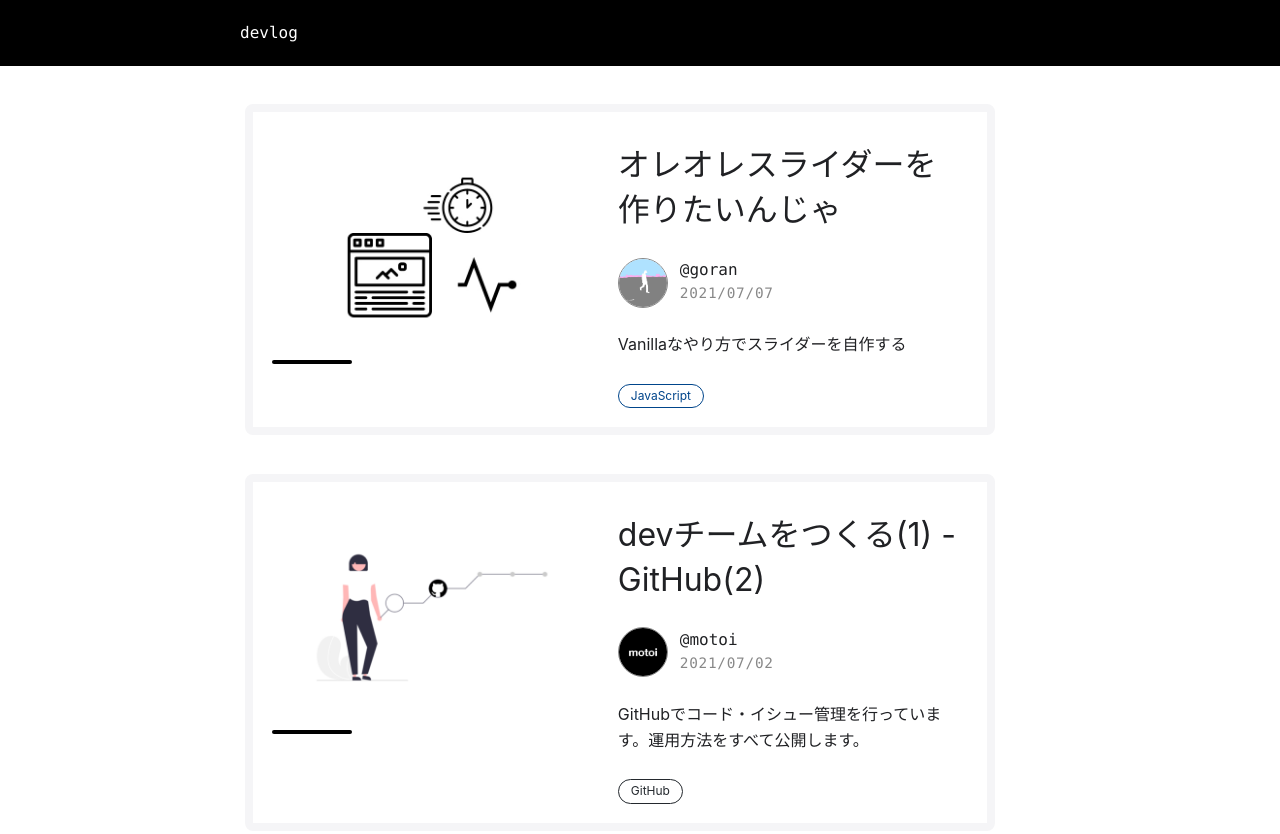
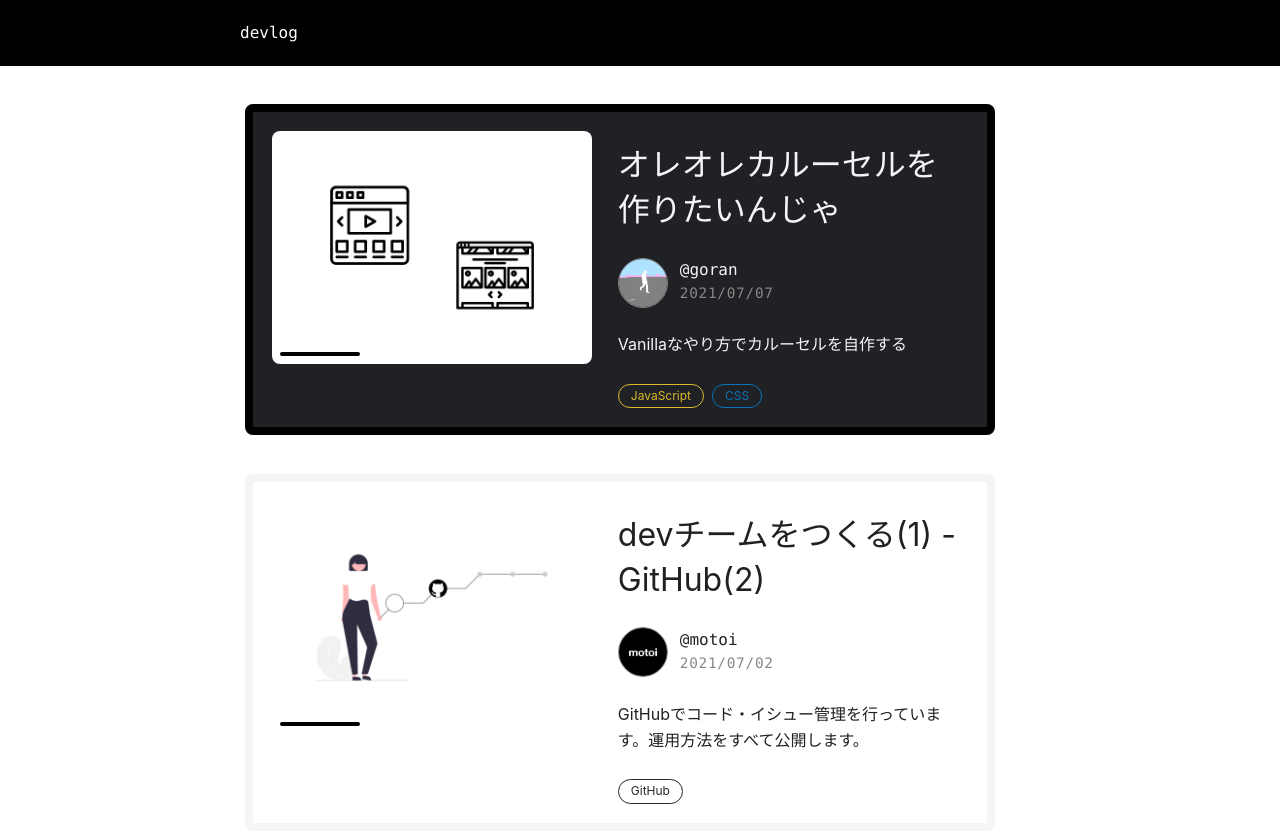
Before and after one commit to plusclass/devlog, a Gatsby site: page / in a window 1280 px wide. Shown: the top 834 px of the page. Built offline with nearby package versions, Linux system fonts and the light colour scheme; Gatsby itself is replaced by a stand-in of ours.

Commit message:
ひとまずfix

````diff
--- a/content/blog/ole-ole-slider/index.md
+++ b/content/blog/ore-ore-carousel/index.md
@@ -1,26 +1,35 @@
 ---
-title: 'オレオレスライダーを作りたいんじゃ'
+title: 'オレオレカルーセルを作りたいんじゃ'
 date: '2021-07-07T12:00:00.000Z'
 category: 'javascript'
-category2: ''
+category2: 'css'
 category3: ''
-description: 'Vanillaなやり方でスライダーを自作する'
+description: 'Vanillaなやり方でカルーセルを自作する'
 author: 'goran'
 hero: 'hero.jpg'
 ogp: 'ogp.jpg'
 ---
 
-こんにちは。GORAN です。僕は高速な Web 体験こそ至高という過激派ですので、基本的にスライダー大反対派です。ピュアに CSS で表現されたカルーセルで良いのです。ヒーローエリアで`autoplay`つきのスライダーを見るたびに、失われる LCP に心を痛めています。
+こんにちは。GORAN です。僕は**高速な Web 体験こそ至高**という過激派ですので、基本的にスライダー大反対派です。ピュアに CSS で表現されたカルーセルで良いのです。ヒーローエリアで`autoplay`つきのスライダーを見るたびに、失われる LCP に心を痛めています。
+
+とはいえ、商品詳細ページやヒーローエリアで1枚ずつビジュアルを見せたいシーンがあるのも事実です。なので今回は簡易的なモノだったらこんな感じで良いんじゃないの？という僕なりのカルーセルをご紹介します。
+
+[[notice | カルーセル？スライダー？]]
+|諸説ありますが、僕の中では以下で使い分けてます。
+| - カルーセル：軽い
+| - スライダー/スライドショー：重い
+|
+|意味的にはループできるかで区別みたいな話もあると思うんですが、そこは関係ない派です。`ライブラリが必要かどうか` `CSSだけでも実装できるか` などパフォーマンス視点で分ける派です。なので僕の中では、スライダーとかスライドショーは前代的な重たーいモノを指してます。マジで要らないと思う。
 
 ## 作ったものの特徴
-- ピュアな`js`と`css`のみで実装できる
+- ピュアな`JS`と`CSS`のみで実装できる
 - ボタンによる擬似的なループ体験
 - スクロール / スワイプ
 - アクティブな装飾を持つページネーション
--
 
 ## コード
-まずは黙ってコードをどん。
+コピペどうぞ。[すごい近い思想の記事がありまして](https://zenn.dev/phi/articles/modern-javascript-css-carousel)、`index`の取り方とか参考にさせていただきました。
+
 ```html:title=html
 <ol class="carousel">
   <li class="carousel-item">
@@ -179,6 +188,6 @@ s○iperやs○ickなどの邪悪なスライダーライブラリを駆逐す
 [スナップした要素をコンテナ内のどこで止めるかを決めるプロパティ](https://developer.mozilla.org/ja/docs/Web/CSS/scroll-snap-align)。`start`とすることで、コンテナの先頭に要素を合わせられます。
 
 ## まだできないこと
-前後のスライドが見えるようなデザインの再現はできません。そもそもこういった見せ方に一定のアレルギーがありつつも、例えば昔の iTunes のアルバムアートワークのようなカルーセルは嫌いじゃありませんので、いつか実現させます。あの滑らかな体験まで再現したい。
+前後のスライドが見えるようなデザインの再現はできません。そもそもこういった見せ方に一定のアレルギーがありつつも、例えば**昔の iTunes のアルバムアートワーク**のようなカルーセルは嫌いじゃありませんので、いつか実現させます。あの滑らかな体験まで再現したい。CSSでの見た目作りはそんなに大変じゃないんですけど、JSによる体験の再現が難しいです。[Intersection Observer API](https://developer.mozilla.org/en-US/docs/Web/API/Intersection_Observer_API)を使ってできそうな気はしてます。頑張ります。
 
 ---
--- a/gatsby-config.js
+++ b/gatsby-config.js
@@ -39,7 +39,12 @@ module.exports = {
       {
         name: "JavaScript",
         slug: "javascript",
-        color: "#00458b",
+        color: "#dab92c",
+      },
+      {
+        name: "CSS",
+        slug: "css",
+        color: "#0b74b8",
       },
       {
         name: "TypeScript",
--- a/src/components/PostCard.js
+++ b/src/components/PostCard.js
@@ -14,8 +14,18 @@ const PostCardWrapper = styled.div`
     color: ${props => props.theme.colors.base};
     border-radius: 8px;
     border: 8px solid ${props => props.theme.colors.bgLight};
+    .post-image {
+      img {
+        transition: ease .3s !important;
+      }
+    }
     &:hover {
       box-shadow: 0 0 4px rgba(0,0,0,.1);
+      .post-image {
+        img {
+          transform: scale(1.05);
+        }
+      }
     }
     @media screen and (max-width: ${props => props.theme.responsive.large}) {
       margin: 1em 0;
@@ -35,19 +45,32 @@ const PostCardWrapper = styled.div`
       width: 320px;
       box-shadow: none;
       position: relative;
+      border-radius: 8px;
       &::before {
         content: "";
         width: 80px;
         height: 4px;
         background: #000;
         position: absolute;
-        bottom: 0;
-        left: 0;
+        bottom: 8px;
+        left: 8px;
         z-index: 2;
         border-radius: 4px;
       }
       @media screen and (max-width: ${props => props.theme.responsive.small}) {
         width: 100%;
+      }
+    }
+  }
+  :first-child {
+    .post-card-link {
+      color: ${props => props.theme.colors.bgLight};;
+      border: 8px solid #000;
+      background: ${props => props.theme.colors.base};
+    }
+    .post-image {
+      &::before {
+        background: #000;
       }
     }
   }
@@ -108,7 +131,7 @@ const PostCard = ({ node }) => {
 
   return (
     <PostCardWrapper>
-      <Link to={node.fields.slug} className="post-card-link">
+      <Link to={node.fields.slug} className="post-card-link" onTouchStart="">
         <PostCardContent className="content">
           <Image
             className="post-image"
````
Also changed, not shown: content/blog/ole-ole-slider/hero.jpg (deleted), content/blog/ole-ole-slider/ogp.jpg (deleted), content/blog/ore-ore-carousel/hero.jpg (added), content/blog/ore-ore-carousel/ogp.jpg (added).
